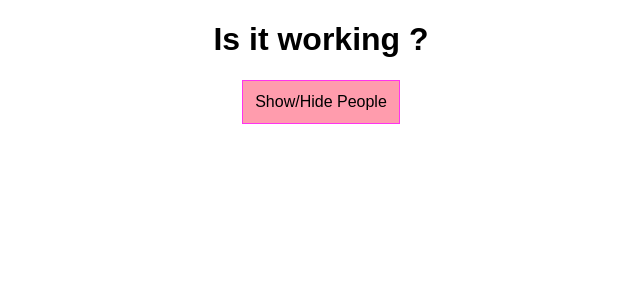
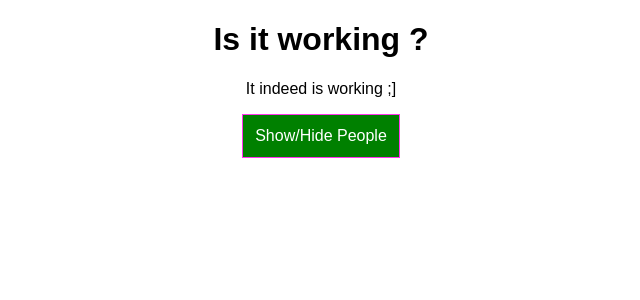
Before and after one commit to nolikob/react-udemy, a React (Create React App) app: page / in a window 1280 px wide. Shown: the top 300 px of the page, without its empty margins (319-959 px from the left). Built offline with nearby package versions, Linux system fonts and the light colour scheme.

Commit message:
Working with styles and Radium package

```diff
--- a/package.json
+++ b/package.json
@@ -3,6 +3,7 @@
   "version": "0.1.0",
   "private": true,
   "dependencies": {
+    "radium": "^0.22.0",
     "react": "^16.2.0",
     "react-dom": "^16.2.0"
   },
--- a/src/App.css
+++ b/src/App.css
@@ -2,27 +2,10 @@
   text-align: center;
 }
 
-.App-logo {
-  animation: App-logo-spin infinite 20s linear;
-  height: 80px;
+.red {
+  color: red;
 }
 
-.App-header {
-  background-color: #222;
-  height: 150px;
-  padding: 20px;
-  color: white;
+.bold {
+  font-weight: bold;
 }
-
-.App-title {
-  font-size: 1.5em;
-}
-
-.App-intro {
-  font-size: large;
-}
-
-@keyframes App-logo-spin {
-  from { transform: rotate(0deg); }
-  to { transform: rotate(360deg); }
-}
--- a/src/App.js
+++ b/src/App.js
@@ -1,5 +1,6 @@
 import React, { Component } from 'react';
 import './App.css';
+//import Radium, {StyleRoot} from 'radium';
 import Person from './Person/Person';
 
 class App extends Component {
@@ -55,11 +56,16 @@ class App extends Component {
 
   render() {
     const style = {
-      backgroundColor: "#ff9cad",
+      backgroundColor: "green",
+      color: "white",
       font: "inherit",
       border: "1px solid #ff33ee",
       padding: "12px",
-      cursor: "pointer"
+      cursor: "pointer",
+      ':hover':{
+        backgroundColor: "lightgreen",
+        color: "black"
+      }
     };
 
     // v Reactu není možné v render funkci používat blokové podmínky přímo v return metodě
@@ -82,16 +88,34 @@ class App extends Component {
           })}
         </div>
       );
+      style.backgroundColor = "red";
+      /*
+        style[':hover'] = {
+        backgroundColor: "purple",
+        color: 'black'
+        }
+      */
+    }
+    const classes = [];
+
+    if (this.state.people.length <= 2) {
+      classes.push('red');
+    }
+    if (this.state.people.length <= 1){
+      classes.push('bold');
     }
 
     return (
-      <div className="App">
-        <h1> Is it working ? </h1>
-        <button style={style} onClick={this.togglePersonHandler}>Show/Hide People</button>
-        {persons}
-      </div>
+      //<StyleRoot>
+        <div className="App">
+          <h1> Is it working ? </h1>
+          <p className={classes.join(' ')}>It indeed is working ;]</p>
+          <button style={style} onClick={this.togglePersonHandler}>Show/Hide People</button>
+          {persons}
+        </div>
+      //</StyleRoot>
     );
   }
 }
 
-export default App;
+export default App;// Radium(App);
--- a/src/Person/Person.js
+++ b/src/Person/Person.js
@@ -1,10 +1,16 @@
 import React, {Component} from 'react';
+//import Radium from 'radium';
 import './Person.css';
 
 class Person extends Component {
     render(){
+        const style = {
+            '@media (min-width: 500px)' : {
+                width: '450px'
+            }
+        };
         return(
-            <div className="Person">
+            <div className="Person" style={style}>
                 <p onClick={this.props.click}>Hi, I'm {this.props.name} and I am {this.props.age} years old.</p>
                 <p>{this.props.children}</p>
                 <input type="text" onChange={this.props.changeName} value={this.props.name}/>
@@ -13,4 +19,4 @@ class Person extends Component {
     }
 }
 
-export default Person;
+export default Person;//Radium(Person);
```
Also changed, not shown: 1 other file (tests, documents, lock files or other folders).
